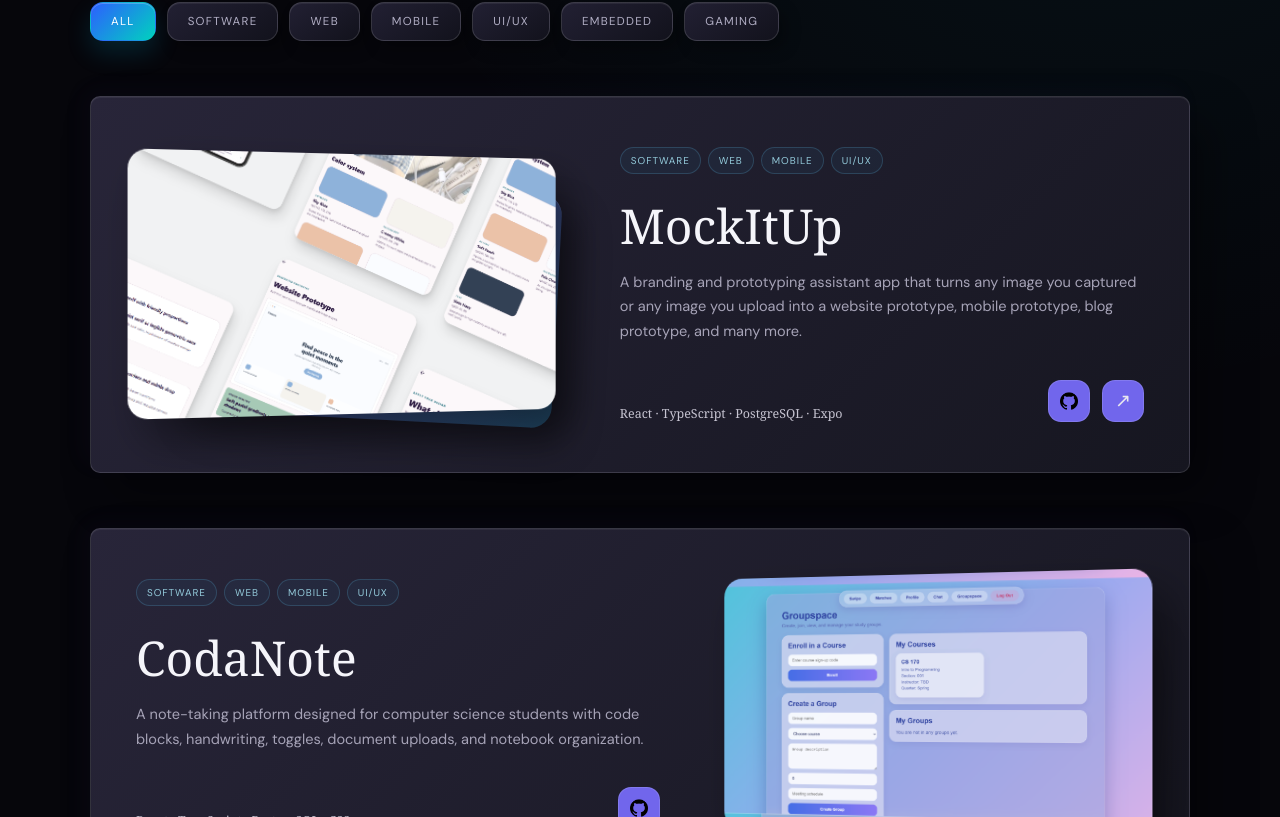
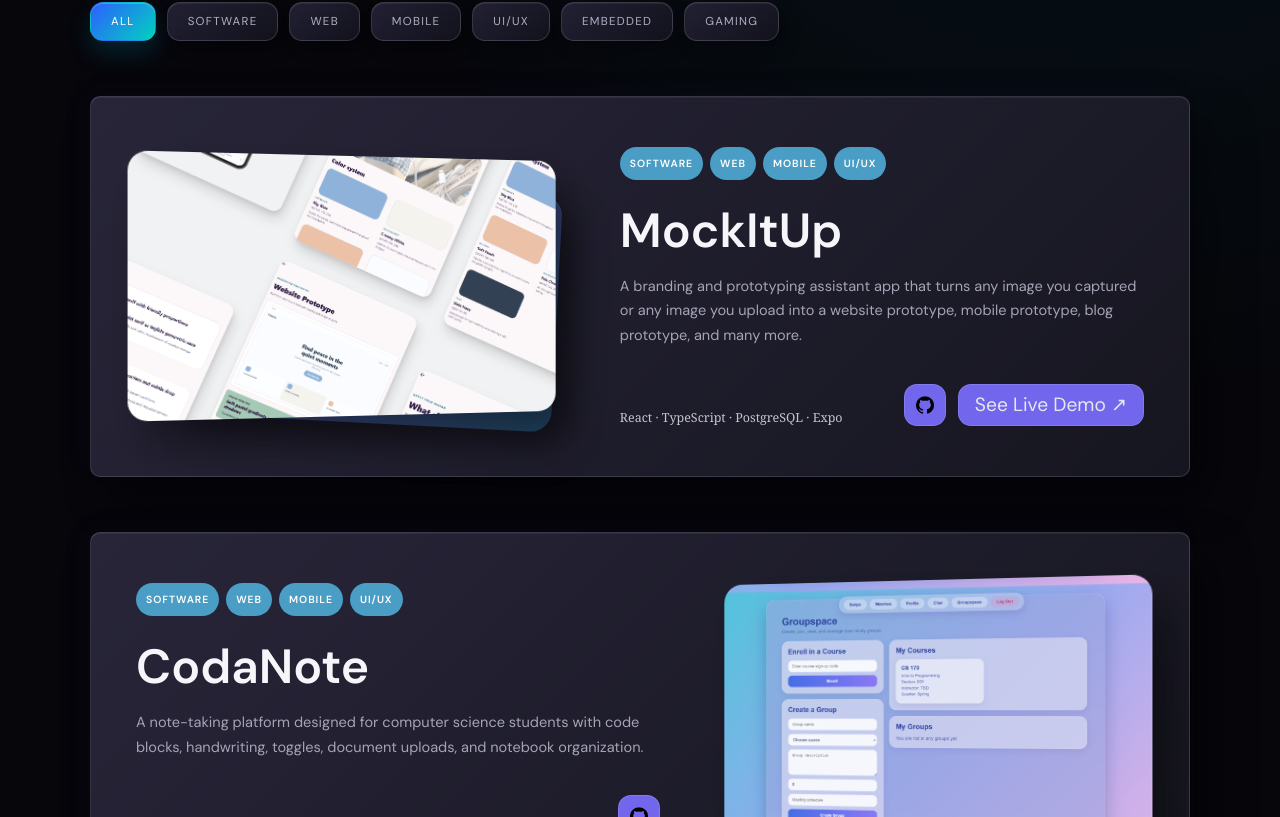
Before and after one commit to csongco13/design-portfolio, a React (Vite) app: page / in a window 1280 px wide. Shown: the part 2643-3460 px from the top of the page. Built offline with nearby package versions, Linux system fonts and the light colour scheme.

Commit message:
Improve styling

```diff
--- a/src/App.css
+++ b/src/App.css
@@ -68,16 +68,11 @@ button {
 
 .section-heading__title {
   position: relative;
-
   width: fit-content;
-
   margin: 0;
-
   font-family: Georgia, "Times New Roman", serif;
-
   font-size: clamp(3rem, 6vw, 5.7rem);
   font-weight: 500;
-
   letter-spacing: -0.15rem;
   line-height: 1;
 }
@@ -314,12 +309,9 @@ button {
 
 .project-card__image-background {
   position: absolute;
-
   width: 88%;
   height: 82%;
-
   border-radius: 21px;
-
   background: linear-gradient(
     135deg,
     rgba(111, 83, 211, 0.65),
@@ -400,16 +392,16 @@ button {
 }
 
 .project-card__label {
-  padding: 6px 10px;
+  padding:10px;
 
-  border: 1px solid rgba(91, 182, 224, 0.22);
   border-radius: 100px;
 
-  background: rgba(42, 97, 130, 0.13);
+  background: rgb(74, 157, 196);
 
-  color: rgb(148, 203, 219);
+  color: white;
 
-  font-size: 0.62rem;
+  font-size: 0.65rem;
+  font-weight: 600;
   letter-spacing: 0.06rem;
 
   text-transform: uppercase;
@@ -417,20 +409,14 @@ button {
 
 .project-card__title {
   margin: 0 0 13px;
-
-  font-family: Georgia, "Times New Roman", serif;
-
   font-size: clamp(1.9rem, 4vw, 3rem);
-  font-weight: 400;
+  font-weight: 600;
 }
 
 .project-card__description {
   max-width: 530px;
-
   margin: 0;
-
   color: rgb(166, 163, 183);
-
   font-size: 0.91rem;
   line-height: 1.7;
 }
@@ -474,6 +460,7 @@ button {
   transition: transform 0.25s ease, background 0.25s ease;
 }
 
+
 .project-card__link:hover {
   background: linear-gradient(135deg,rgb(45, 95, 255),rgb(0, 210, 190));
 
@@ -490,6 +477,17 @@ button {
 .project-card__external-symbol {
   font-size: 1.2rem;
   line-height: 1;
+}
+
+.project-card__link--demo {
+  width: auto;
+  min-width: 150px;
+  padding: 0 16px;
+  display: inline-flex;
+  align-items: center;
+  justify-content: center;
+  gap: 8px;
+  white-space: nowrap;
 }
 
 .contact {
--- a/src/App.jsx
+++ b/src/App.jsx
@@ -222,14 +222,14 @@ function App() {
 
                     {project.live && (
                       <a
-                        className="project-card__link"
+                        className="project-card__link project-card__link--demo"
                         href={project.live}
                         target="_blank"
                         rel="noreferrer"
                         aria-label={`${project.title} live project`}
                       >
                         <span className="project-card__external-symbol">
-                          ↗
+                          See Live Demo ↗
                         </span>
                       </a>
                     )}
```
